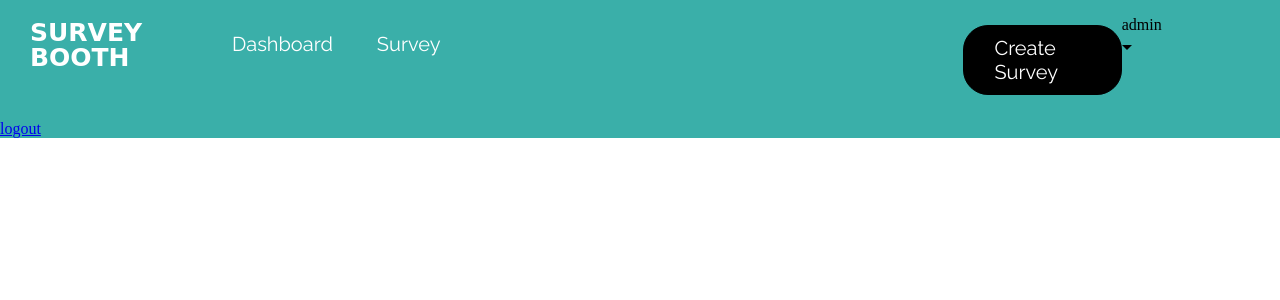
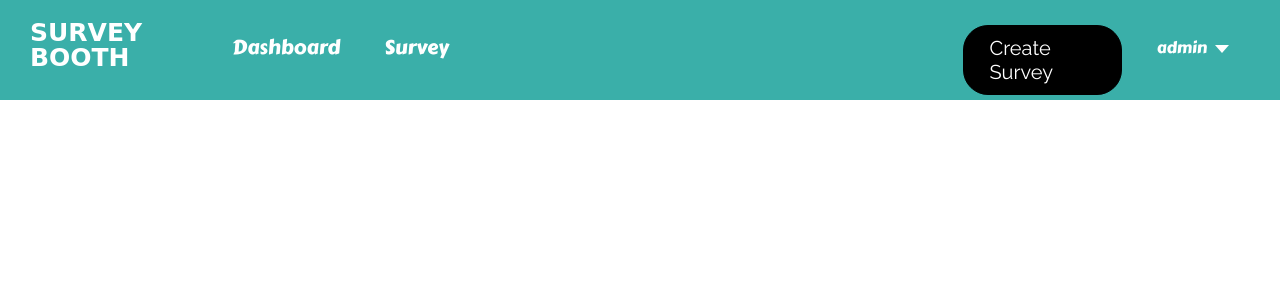
Before and after one commit to SaranyaBogendiran/surveybooth, a Django app: page /surveyhome/dashboard/ in a window 1280 px wide. Shown: the top 300 px of the page. Run offline with Django 3.2, Linux system fonts and the light colour scheme; a user stored in the database is signed in.

Commit message:
Dashboard

```diff
--- a/surveyhome/static/css/dashboardstyle.css
+++ b/surveyhome/static/css/dashboardstyle.css
@@ -10,6 +10,7 @@ header{
   grid-area: "header";
   grid-template-columns: 0.5fr 3fr 4.5fr 1.5fr 1.5fr;
   background-color: #3aafa9;
+  height: 100px;
 }
 
 .logo{
@@ -20,22 +21,33 @@ header{
   color: #fff;
   padding: 20px 30px;
 }
-.header_list a,li{
+.header_list a{
+  text-decoration: none;
+  color: white;
+  display: inline;
+  padding: 10px;
+  font-size: 20px;
+  font-family: 'Carter One', cursive;
+
+}
+
+.header_list li{
   text-decoration: none;
   color: white;
   list-style: none;
   display: inline;
   padding: 10px;
   font-size: 20px;
-  font-family: 'Raleway', sans-serif;
+  font-family: 'Carter One', cursive;
 
 }
+
 .header_list ul{
   margin: 32px 0;
 }
 .header_createsurvey{
   grid-column: 4/5;
-  padding: 10px 10px 10px 30px;
+  padding: 10px 10px 10px 25px;
   font-size: 20px;
   font-family: 'Raleway', sans-serif;
   margin: 25px 0;
@@ -52,16 +64,46 @@ header{
 .header_list a:hover{
 
 }
+.header_uername{
+  display:inline-block;
+  padding: 35px;
+  color: white;
+  font-family: 'Carter One', cursive;
 
-header_uername a::after{
-  content:
+}
+#header_uername a{
+  text-decoration: none;
+}
+.header_uername::after{
+	content: "";
+    margin:0 0.5em;
+    display:inline-block;
+    border: 7px solid transparent;
+    border-top:8px solid white;
+    border-bottom:0 none;
+    text-decoration: none;
+
 }
 
-.arrow-up {
-  width: 0;
-  height: 0;
-  border-left: 5px solid transparent;
-  border-right: 5px solid transparent;
-  display: inline;
-  border-top: 5px solid black;
+.user_menu{
+  grid-column: 5/6;
+  font-size: 20px;
+  visibility: hidden;
+  background-color: #fff;
+  box-shadow: 0 0 8px 0 rgba(157, 165, 170, 0.5);
+  box-sizing: border-box;
 }
+
+.user_menu a{
+  text-decoration: none;
+  color: black;
+  font-family: 'Roboto', sans-serif;
+}
+
+.user_menu li{
+  padding:10px;
+}
+
+.user_menu ul{
+  list-style-type: none;
+}
--- /dev/null
+++ b/surveyhome/static/js/dashboardscript.js
@@ -0,0 +1,11 @@
+function openUserMenu(){
+  user_menu = document.getElementsByClassName('user_menu');
+  console.log("entered funtion")
+  if(user_menu){
+    console.log("user menu is present")
+    for (var x=0; x < user_menu.length; x++){
+      user_menu[x].style.visibility = 'visible';
+      console.log("ieteration")
+    }
+  }
+}
--- a/surveyhome/templates/contactus.html
+++ b/surveyhome/templates/contactus.html
@@ -1,3 +1,4 @@
+{% include 'header.html'%}
 {% load static %}
 <div class="contactpg">
   <div class="contactpg_header">
--- a/surveyhome/templates/dashboard.html
+++ b/surveyhome/templates/dashboard.html
@@ -1,3 +1,4 @@
+{% load static %}
 <!DOCTYPE html>
 <html>
   <head>
@@ -6,6 +7,8 @@
     {% load static %}
     <link rel="stylesheet" href="{% static 'css/dashboardstyle.css' %}">
     <link href="https://fonts.googleapis.com/css?family=Raleway" rel="stylesheet">
+    <link href="https://fonts.googleapis.com/css?family=Carter+One&display=swap" rel="stylesheet">
+    <link href="https://fonts.googleapis.com/css?family=Roboto&display=swap" rel="stylesheet">
   </head>
   <body>
     <header>
@@ -22,15 +25,22 @@
         <a href="#">Create Survey</a>
       </div>
 
-      <div class="header_uername">
+      <div id="header_uername">
         {% if user.is_authenticated %}
-
-            <p class="">{{ user.username }}</p><p class="arrow-up"></p>
+            <a onclick="openUserMenu()"class="header_uername">{{ user.username }}</a>
         {% endif %}
       </div>
-      <div class="">
+      <div id="user_menu" class="user_menu">
+        <ul>
+          <li> <a href="#">My Account</a></li>
+          <li> <a href="#">Sign Out</a></li>
+        </ul>
+      </div>
+      <!-- <div class="">
         <a href="{% url 'logout' %}">logout</a>
-      </div>
+      </div> -->
     </header>
+    <script src="{% static 'js/dashboardscript.js' %}"type="text/javascript">
+    </script>
   </body>
 </html>
--- a/surveyhome/templates/index.html
+++ b/surveyhome/templates/index.html
@@ -15,8 +15,5 @@
           Visualise human thoughts
         </div>
       </div>
-      {% include 'signup.html'%}
-      {% include 'signin.html'%}
-      {% include 'contactus.html'%}
       </div>
     </div>
--- a/surveyhome/templates/signup.html
+++ b/surveyhome/templates/signup.html
@@ -1,5 +1,7 @@
+{% include 'header.html'%}
 {% load static %}
 <div id="signup" class="signup">
+
   <div class="signup_right">
     <div class="signup_header">
       A free account is just<br>
--- a/surveyhome/urls.py
+++ b/surveyhome/urls.py
@@ -7,6 +7,7 @@ urlpatterns = [
 path('', views.index, name='index'),
 path('login/', views.login_view, name='login'),
 path('register/', views.register, name='register'),
+path('contactus/', views.emailView, name='contactus'),
 path('dashboard/', views.dashboard, name='dashboard'),
 path('', views.logout_view, name='logout'),
 path('passwordreset/', views.password_change, name='password_change'),
@@ -18,5 +19,5 @@ url(r'passwordreset/(?P<uidb64>[0-9A-Za-z_\-]+)/(?P<token>[0-9A-Za-z]{1,13}-[0-9
 path('email/', views.emailView, name='email'),
 path('success/', views.successView, name='success'),
 url(r'^ajax/validate_registerform/$', views.validate_registerform, name='validate_registerform'),
-url(r'^ajax/login_validation/$', views.login_validation, name='login_validation'),
+# url(r'^ajax/login_validation/$', views.login_validation, name='login_validation'),
 ]
--- a/surveyhome/views.py
+++ b/surveyhome/views.py
@@ -25,58 +25,26 @@ def index(request):
     return render(request, 'index.html', context=context)
 
 def login_view(request):
-    username = request.POST.get('username', '')
-    password = request.POST.get('password', '')
-    print(username)
-    print(password)
-    try:
+    if request.method == 'POST':
+        username = request.POST.get('username', '')
+        password = request.POST.get('password', '')
+        print(username)
+        print(password)
         user = auth.authenticate(username=username, password=password)
+        if user is not None and user.is_active:
+            # Correct password, and the user is marked "active"
+            auth.login(request, user)
+            # Redirect to a success page.
+            LOGIN_REDIRECT_URL='/surveyhome/'
+            return redirect('dashboard')
+        else:
+            # Show an error page
+            messages.info(request, 'Your User Name and Password does not match!!')
+            template = 'signin.html'
+            return render(request,template)
+    else:
+        return render(request, 'signin.html')
 
-    except(TypeError, ValueError, OverflowError, User.DoesNotExist):
-        user = None
-
-    if user is not None and user.is_active:
-            # Correct password, and the user is marked "active"
-        auth.login(request, user)
-            # Redirect to a success page.
-        LOGIN_REDIRECT_URL='/surveyhome/'
-        return redirect('dashboard')
-
-def login_validation(request):
-    username = request.GET.get('username', None)
-    password = request.GET.get('password', None)
-    print(username)
-    try:
-        user = auth.authenticate(username=username, password=password)
-        # user1 = User.objects.get(username=username)
-        # print(user1.password)
-        if check_password(password, user.password):
-            password_error = False
-        else:
-            password_error = True
-    except(TypeError, ValueError, OverflowError, User.DoesNotExist):
-        user = None
-        User_doesnt_exist = True
-        print("exception")
-        password_error = True
-
-    data = {
-                'is_doesnot_user_exist': User_doesnt_exist,
-                'is_password_mismatched': password_error,
-            }
-    if data['is_doesnot_user_exist']:
-                data['username_error_message'] = 'User Name is not found. Please register and try again'
-    if data['is_password_mismatched']:
-                data['password_mismatched'] = 'User Name and password does not match'
-
-    if data.is_doesnot_user_exist or data.is_doesnot_user_exist:
-        return JsonResponse(data)
-
-    else:
-        auth.login(request, user)
-        # Redirect to a success page.
-        LOGIN_REDIRECT_URL='/surveyhome/'
-        return redirect('dashboard')
 def register(request):
     print("entered register view")
     if request.method == 'POST':
@@ -110,7 +78,7 @@ def register(request):
 
     else:
         form = Register()
-        return redirect('index')
+        return render(request,'signup.html')
 
 
 def activate(request, uidb64, token):
@@ -208,7 +176,7 @@ def emailView(request):
             except BadHeaderError:
                 return HttpResponse('Invalid header found.')
             return redirect('success')
-    return render(request, "index.html", {'form': form})
+    return render(request, "contactus.html", {'form': form})
 
 def successView(request):
     return render(request, "contact_success_email.html")
```
Also changed, not shown: surveyhome/static/css/style.css (+14 -19 lines), surveyhome/static/js/script.js (+7 -0 lines), surveyhome/templates/header.html (+5 -5 lines), surveyhome/templates/signin.html (+8 -96 lines), db.sqlite3, surveyhome/static/js/logo.png (added).
